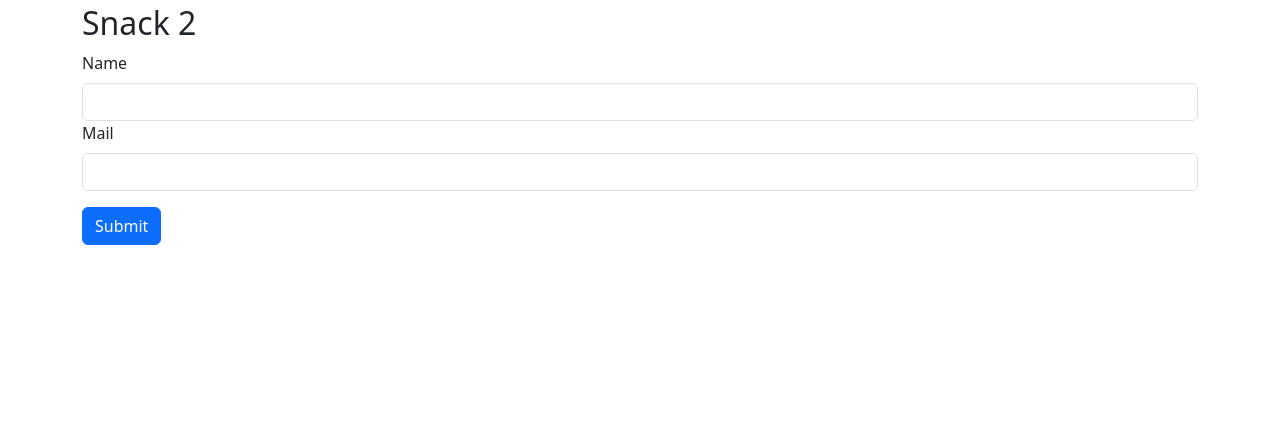
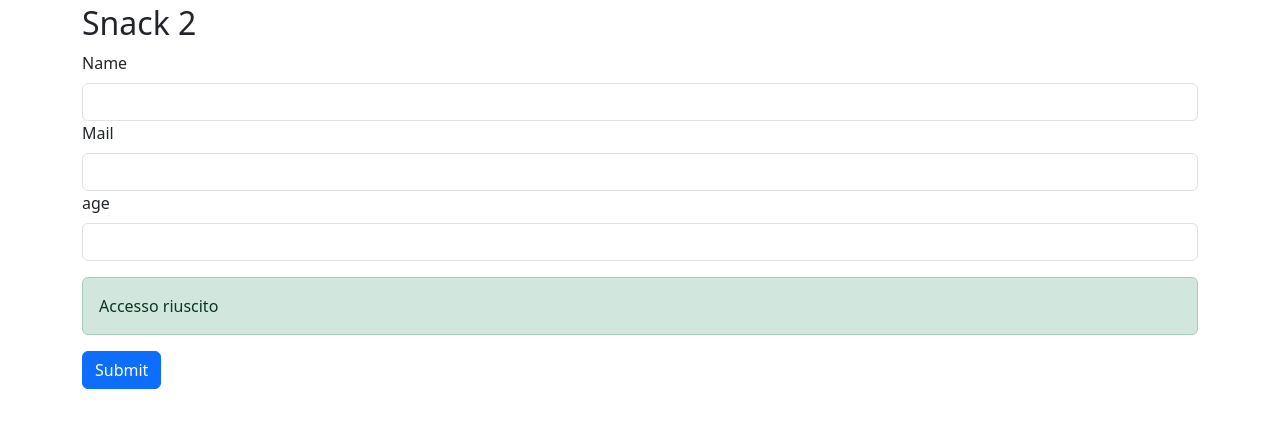
Before and after one commit to Riccardo-Potalivo/php-snacks-b1, a PHP site: page / in a window 1280 px wide. Shown: the part 186-614 px from the top of the page. Run offline with PHP 8.4, Linux system fonts and the light colour scheme.

Commit message:
snack-2-complete

```diff
--- a/index.php
+++ b/index.php
@@ -41,6 +41,12 @@ if (!isset($_GET['mail']) || str_contains(($_GET['mail']), '@') && str_contains(
     $mail = true;
 }
 
+if (!isset($_GET['age']) || is_numeric($_GET['age'])) {
+    $age = false;
+} else {
+    $age = true;
+}
+
 ?>
 
 <!DOCTYPE html>
@@ -81,7 +87,19 @@ if (!isset($_GET['mail']) || str_contains(($_GET['mail']), '@') && str_contains(
                 <?php if ($mail) { ?>
                     <div class="form-text">deve contenere @ e .</div>
                 <?php } ?>
+
+                <label for="age" class="form-label">age</label>
+                <input type="text" class="form-control" id="age" name="age">
+                <?php if ($age) { ?>
+                    <div class="form-text">deve essere un numero</div>
+                <?php } ?>
+
             </div>
+            <?php if ($name && $mail && $age) { ?>
+                <div class="alert alert-danger">Accesso negato</div>
+            <?php } else { ?>
+                <div class="alert alert-success">Accesso riuscito</div>
+            <?php } ?>
             <button type="submit" class="btn btn-primary">Submit</button>
         </form>
     </div>
```
